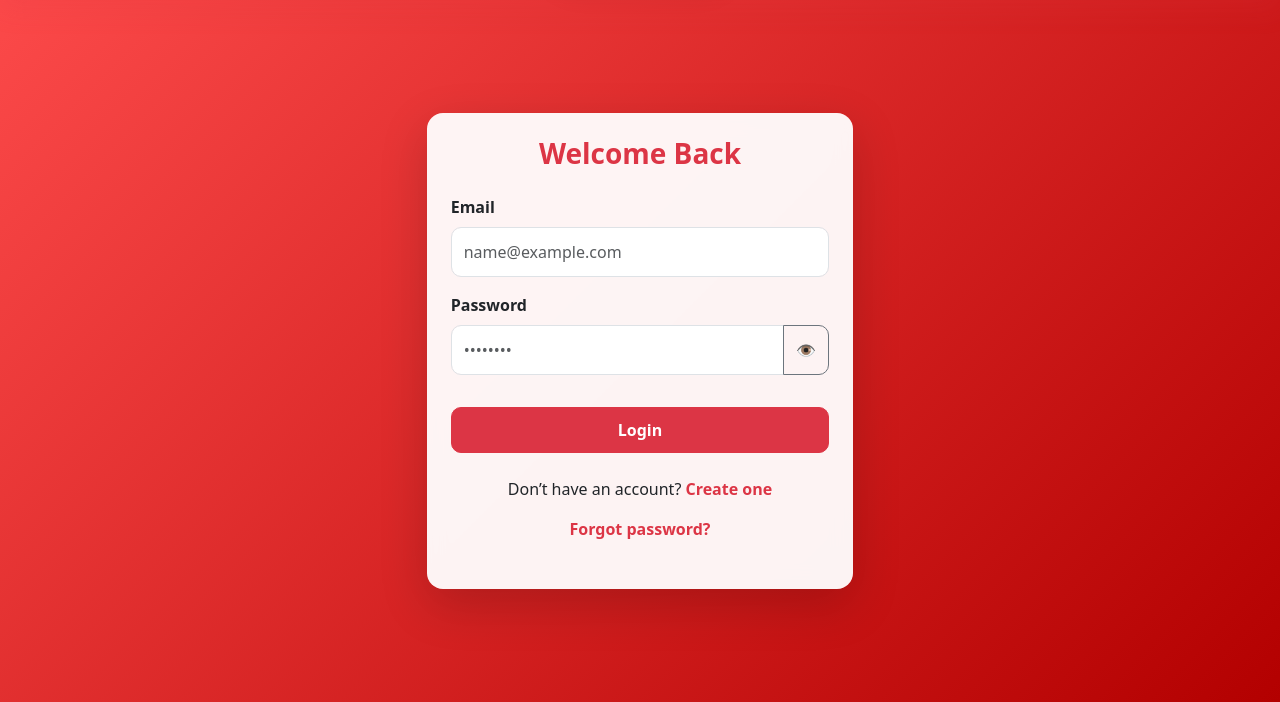
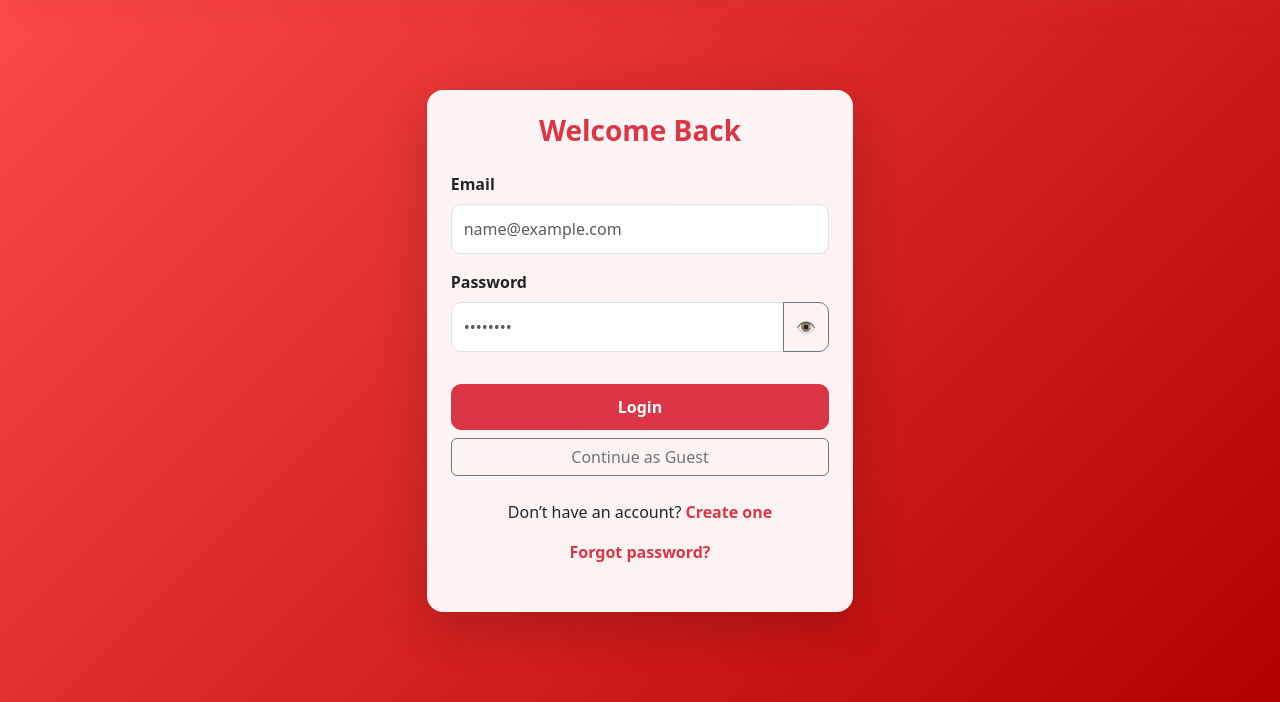
Before and after one commit to abdelrahman-ayman2/PharmaHive, a Flask app: page /auth/login in a window 1280 px wide. Shown: the part 98-800 px from the top of the page. Run offline with Flask 3, Linux system fonts and the light colour scheme; some libraries are stand-ins or nearby versions.

Commit message:
add Continue as Guest button

```diff
--- a/app/templates/auth/login.html
+++ b/app/templates/auth/login.html
@@ -62,6 +62,11 @@
           </button>
         </form>
 
+        <a href="{{ url_for('core.home') }}"
+          class="btn btn-outline-secondary w-100 mt-2">
+            Continue as Guest
+        </a>
+
         <p class="text-center mt-4 mb-3">
           Don’t have an account?
           <a href="{{ url_for('auth.register') }}" class="fw-semibold text-danger text-decoration-none">
```
